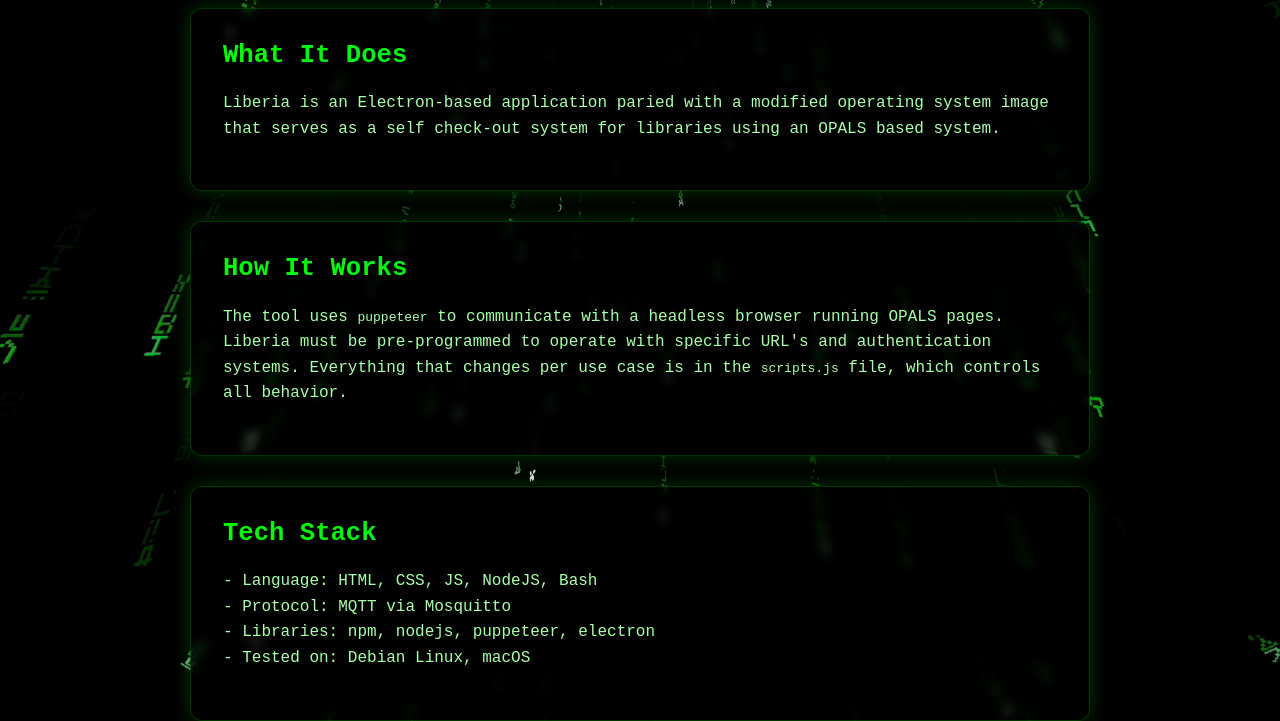
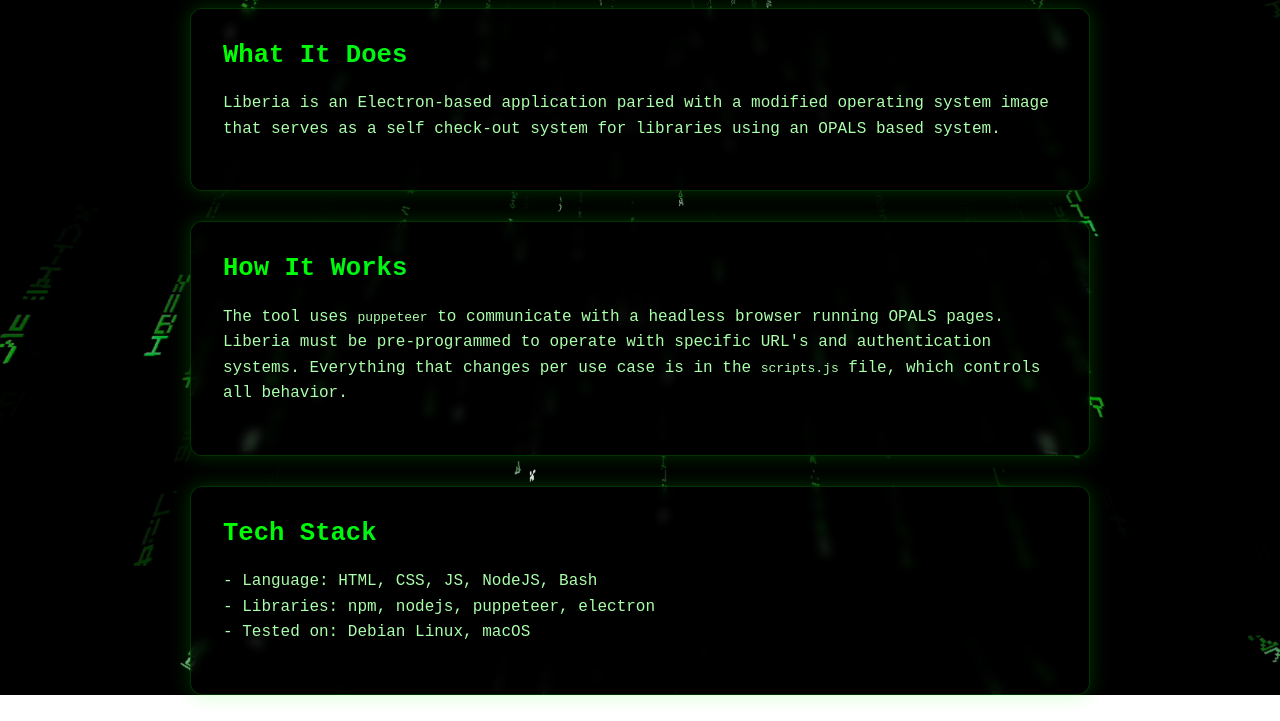
Before and after one commit to casper1051/casper1051.github.io, a plain HTML site: page liberia/index.html in a window 1280 px wide. Shown: the part 186-907 px from the top of the page. After the commit the page ends 881 px from the top, so only its background shows below. Drawn offline with Linux system fonts and the light colour scheme; files whose address does not match are found by name.

Commit message:
Update index.html

```diff
--- a/liberia/index.html
+++ b/liberia/index.html
@@ -153,7 +153,6 @@
       <h2>Tech Stack</h2>
       <p>
         - Language: HTML, CSS, JS, NodeJS, Bash<br>
-        - Protocol: MQTT via Mosquitto<br>
         - Libraries: npm, nodejs, puppeteer, electron<br>
         - Tested on: Debian Linux, macOS<br>
       </p>
```
